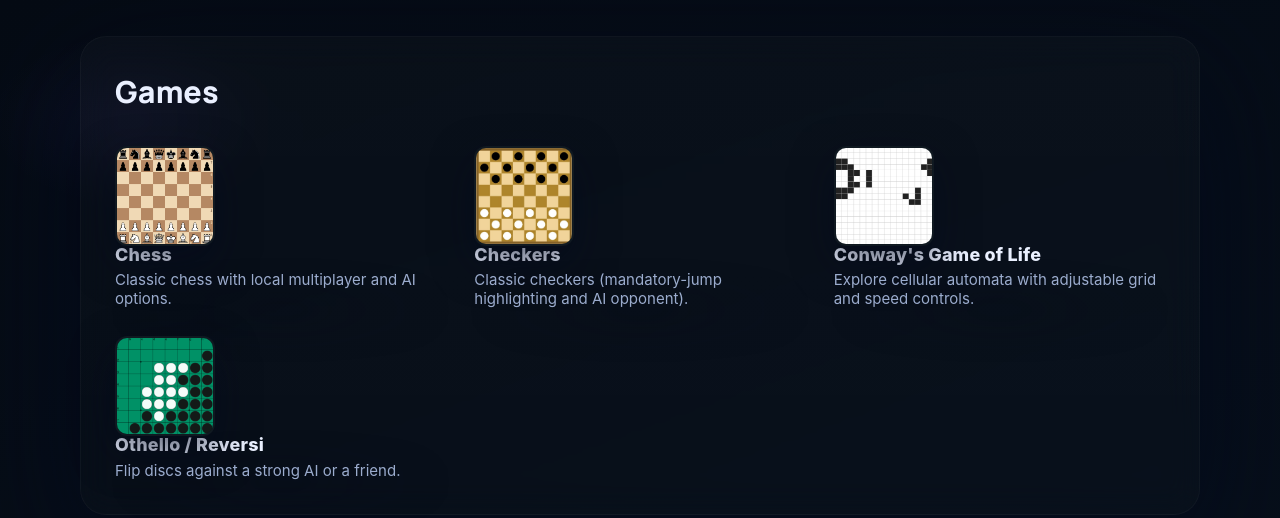
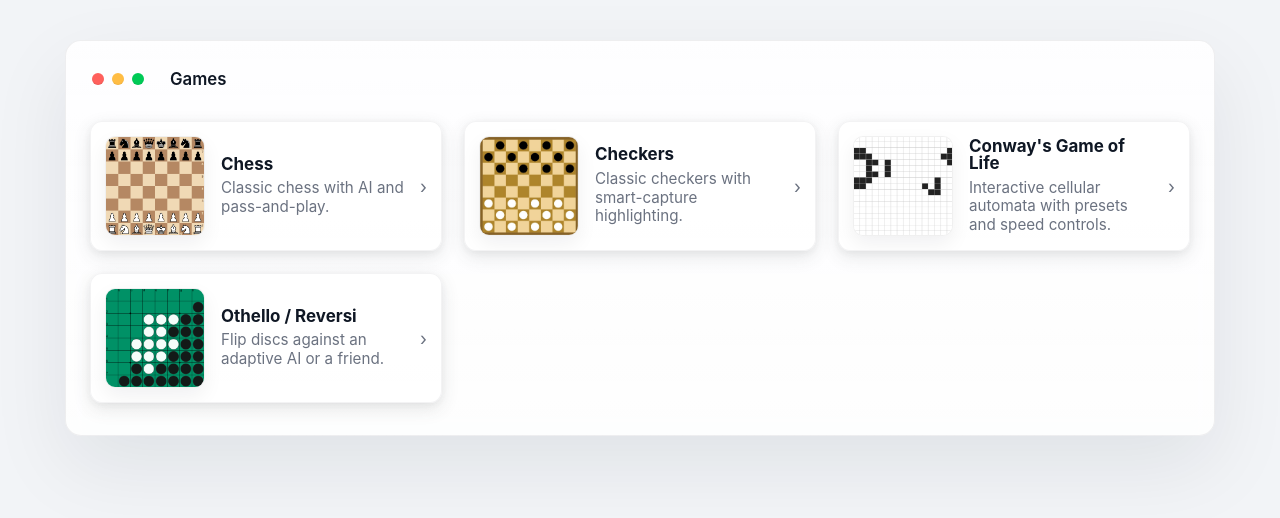
Before and after one commit to l-systems19/newchess, a plain HTML site: page index.html in a window 1280 px wide. Drawn offline with Linux system fonts and the light colour scheme.

Commit message:
Update index.html

```diff
--- a/index.html
+++ b/index.html
@@ -3,214 +3,160 @@
 <head>
   <meta charset="utf-8" />
   <meta name="viewport" content="width=device-width,initial-scale=1" />
-  <title>Games</title>
+  <title>Games — macOS style</title>
   <style>
-    /* Import high-quality title font */
-    @import url('https://fonts.googleapis.com/css2?family=Manrope:wght@600;800&display=swap');
-
+    /* macOS-like, professional UI (light, frosted windows) */
     :root{
-      /* Background */
-      --bg-1: #050b14; /* darker outer background */
-      --bg-2: #07101c; /* inner background slightly lighter */ /* inky */
-      --bg-vignette: radial-gradient(60% 60% at 10% 15%, rgba(124,92,255,0.06), transparent 18%), radial-gradient(50% 50% at 90% 85%, rgba(61,220,186,0.04), transparent 18%);
-
-      /* Card (contrast intentionally different from background) */
-      --card-top: #141821; /* cool silver-gray highlight */
-      --card-bottom: #0e121a; /* darker base for depth */ /* same as top to avoid sheen */ /* neutral matte base */ /* deeper base */
-      --card-border: rgba(255,255,255,0.03);
-
-      /* Accents */
-      --accent-primary: #7c5cff; /* indigo */
-      --accent-secondary: #2fd6b1; /* teal mint */
-      --muted: #9fb0d2; /* soft muted */
-      --text: #eaf0ff;
-
-      /* surfaces */
-      --glass: rgba(255,255,255,0.03);
-      --rim: inset 0 0 0 1px rgba(255,255,255,0.025);
-
-      /* sizing */
-      --radius: 14px;
-      --gap: 22px;
+      --bg: #f2f4f7;               /* canvas */
+      --vignette: linear-gradient(180deg, rgba(0,0,0,0.02), rgba(0,0,0,0.01));
+      --window-bg: rgba(255,255,255,0.75); /* frosted window */
+      --window-border: rgba(60,60,67,0.08);
+      --card-radius: 12px;
+      --card-elevation: 0 6px 18px rgba(60,64,67,0.12), 0 2px 6px rgba(60,64,67,0.06);
+      --card-elevation-hover: 0 20px 50px rgba(60,64,67,0.18), 0 6px 18px rgba(60,64,67,0.08);
+      --muted: #6b7280;
+      --text: #0f1724;
+      --accent: #007aff; /* macOS blue */
       --thumb-size-sm:56px;
-      --thumb-size-lg:92px;
-      --max-width:1120px;
-
-      /* elevation */
-      --elevation-1: 0 12px 36px rgba(4,10,32,0.60), 0 5px 12px rgba(4,10,32,0.32);
-      --elevation-2: 0 30px 80px rgba(4,10,32,0.74), 0 12px 34px rgba(4,10,32,0.42);
-      --card-shadow: 0 14px 42px rgba(6,10,24,0.65), 0 6px 18px rgba(6,10,24,0.38), inset 0 1px 0 rgba(255,255,255,0.04);
-
-      color-scheme: dark;
+      --thumb-size-lg:88px;
+      --max-width:1150px;
+      color-scheme: light;
+      -webkit-font-smoothing:antialiased;
+      -moz-osx-font-smoothing:grayscale;
     }
 
+    /* base */
     *{box-sizing:border-box;margin:0;padding:0}
     html,body{height:100%}
     body{
-      font-family: Inter, system-ui, -apple-system, 'Segoe UI', Roboto, 'Helvetica Neue', Arial;
-      background: var(--bg-vignette), linear-gradient(160deg,var(--bg-1),var(--bg-2));
+      font-family: -apple-system, BlinkMacSystemFont, "Segoe UI", Roboto, "Helvetica Neue", Arial;
+      background: var(--bg);
+      display:flex;align-items:flex-start;justify-content:center;padding:40px 20px;
       color:var(--text);
-      -webkit-font-smoothing:antialiased;
-      -moz-osx-font-smoothing:grayscale;
-      display:flex;align-items:flex-start;justify-content:center;padding:36px 20px;
     }
 
-    /* page container */
-    .wrap{
-      width:100%;max-width:var(--max-width);
-      background: linear-gradient(180deg, rgba(255,255,255,0.02), rgba(255,255,255,0.01));
-      border-radius:26px;padding:34px;backdrop-filter:blur(16px);box-shadow:0 36px 120px rgba(3,8,28,0.7);
-      border: 1px solid var(--card-border);
+    /* container window */
+    .window{
+      width:100%;max-width:var(--max-width);border-radius:16px;padding:20px;backdrop-filter:blur(10px) saturate(120%);
+      background: linear-gradient(180deg, rgba(255,255,255,0.9), rgba(255,255,255,0.86));
+      border: 1px solid var(--window-border);box-shadow: 0 30px 80px rgba(16,24,40,0.08);
     }
 
-    header{display:flex;align-items:center;gap:20px;margin-bottom:28px}
-    .brand{display:flex;flex-direction:column}
-    .brand h1{
-      font-family: 'Manrope', Inter, system-ui, -apple-system, 'Segoe UI', Roboto;
-      font-weight:800;font-size:1.9rem;letter-spacing:0.2px;margin-bottom:4px;color:var(--text);
-    }
-    .brand p{font-size:0.94rem;color:var(--muted);opacity:0.98;margin-top:2px}
+    /* macOS-style header*/
+    .win-header{display:flex;align-items:center;gap:14px;padding:8px 6px;margin-bottom:12px}
+    .win-controls{display:flex;gap:8px;align-items:center;margin-right:8px}
+    .dot{width:12px;height:12px;border-radius:50%;display:inline-block}
+    .dot.close{background:#ff605c;box-shadow:inset 0 -1px 0 rgba(0,0,0,0.08)}
+    .dot.min{background:#ffbd44;box-shadow:inset 0 -1px 0 rgba(0,0,0,0.06)}
+    .dot.max{background:#00ca56;box-shadow:inset 0 -1px 0 rgba(0,0,0,0.06)}
+    .header-title{font-weight:600;font-size:1.05rem;color:var(--text);margin-left:4px}
 
-    /* games grid (denser, high-quality layout) */
+    /* layout grid */
     .games{
-      display:grid;grid-template-columns:repeat(2,1fr);gap:26px;list-style:none;padding:0;margin:0;
+      display:grid;gap:18px;grid-template-columns:repeat(2,1fr);list-style:none;padding:12px 4px;margin:0;
     }
 
-    /* card */
-    .card{
-      flex-direction:row; /* ensure image stays beside text */$1background: linear-gradient(180deg, var(--card-top) 0%, var(--card-bottom) 100%);
-      /* matte surface: remove reflective lighting */
-      box-shadow: var(--card-shadow);
-      text-decoration:none;color:inherit;transition:transform .30s cubic-bezier(.2,.9,.3,1),box-shadow .30s,filter .30s;
-      overflow:visible;position:relative;min-height:84px;transform-style:preserve-3d;z-index:0;isolation:isolate;
-    }
-
-
-    /* subtle focus ring for keyboard users */
-    .card:focus{outline:none}
-    .card:focus-visible{box-shadow:var(--elevation-2);transform:translateY(-10px);border-radius:20px}
-
-    /* ground halo to reinforce floating (subtle) */
-    .card::after{
-      content:"";position:absolute;left:12px;right:12px;bottom:-20px;height:36px;
-      background: radial-gradient(ellipse at center, rgba(2,6,20,0.70) 0%, rgba(2,6,20,0.14) 38%, transparent 80%);
-      filter: blur(18px);z-index:-1;border-radius:50%;transition:all .28s cubic-bezier(.2,.9,.3,1);
-      pointer-events:none;opacity:1;
-    }
-
-    /* hover elevation */
-    .card:hover{transform:translateY(-18px) scale(1.018) rotateX(0.25deg);box-shadow:var(--elevation-2);filter:brightness(1.03)}
-    .card:hover::after{bottom:-36px;transform:scale(1.08);filter:blur(22px);opacity:0.98}
-    .card:active{transform:translateY(-6px) scale(.998)}
-
-    /* thumbnail */
-
-    .thumb{
-      width:var(--thumb-size-lg);height:var(--thumb-size-lg);flex:0 0 var(--thumb-size-lg);
-      border-radius:12px;object-fit:cover;background:#08121a;border:2px solid rgba(255,255,255,0.03);
-      box-shadow:0 16px 40px rgba(3,8,28,0.6);display:block;transform:translateZ(12px);
-    }
-
-    /* metadata */
-    .meta{display:flex;flex-direction:column;min-width:0}
-    .title{font-size:1.12rem;font-weight:800;margin-bottom:6px;line-height:1.02;color:var(--text);letter-spacing:0.2px}
-    .title .accent{color:var(--accent-primary)}
-    .desc{font-size:0.94rem;color:var(--muted);opacity:0.98}
-    .meta-row{display:flex;align-items:center;justify-content:space-between;gap:12px}
-
-    /* small CTA / chevron */
-    .chev{font-size:1rem;color:var(--muted);opacity:0.92}
-
-    /* responsive tweaks */
     @media (min-width:1200px){
-      .games{grid-template-columns:repeat(3,1fr);gap:28px}
+      .games{grid-template-columns:repeat(3,1fr);gap:22px}
       :root{--thumb-size-lg:100px}
     }
 
     @media (max-width:860px){
-      .games{grid-template-columns:repeat(1,1fr);gap:18px}
+      .games{grid-template-columns:repeat(1,1fr)}
       :root{--thumb-size-lg:72px}
-      .wrap{padding:22px}
     }
 
-    @media (max-width:420px){
-      .wrap{padding:14px}
-      :root{--thumb-size-lg:56px}
-      .title{font-size:1rem}
-      .desc{font-size:0.82rem}
+    /* macOS-like card */
+    .card{
+      display:flex;align-items:center;gap:16px;padding:14px;border-radius:var(--card-radius);
+      background: var(--window-bg);border:1px solid rgba(60,60,67,0.06);
+      box-shadow:var(--card-elevation);transition:transform .22s ease,box-shadow .22s ease;
+      text-decoration:none;color:inherit;overflow:hidden;position:relative;min-height:84px;
+    }
+    .card:hover{transform:translateY(-8px);box-shadow:var(--card-elevation-hover)}
+    .card:active{transform:translateY(-2px)}
+
+    .thumb{
+      width:var(--thumb-size-lg);height:var(--thumb-size-lg);flex:0 0 var(--thumb-size-lg);
+      border-radius:10px;object-fit:cover;border:1px solid rgba(0,0,0,0.06);box-shadow:0 8px 20px rgba(16,24,40,0.06);
+      background:linear-gradient(180deg, rgba(255,255,255,0.6), rgba(255,255,255,0.5));
     }
 
-    /* reduced motion */
-    @media (prefers-reduced-motion:reduce){
-      .card, .card:hover, .card:focus-visible{transition:none;transform:none}
-      .card::after{display:none}
-    }
+    .meta{display:flex;flex-direction:column;min-width:0}
+    .title{font-weight:700;font-size:1.06rem;line-height:1.04;color:var(--text);margin-bottom:6px}
+    .desc{font-size:0.95rem;color:var(--muted);line-height:1.22}
 
+    /* subtle chevron */
+    .chev{margin-left:auto;color:var(--muted);font-size:18px}
+
+    /* accessibility */
+    .card:focus{outline:2px solid rgba(0,122,255,0.18);outline-offset:3px}
+    @media (prefers-reduced-motion:reduce){.card{transition:none}}
+
+    /* small helpers */
     .sr-only{position:absolute;width:1px;height:1px;padding:0;margin:-1px;overflow:hidden;clip:rect(0 0 0 0);white-space:nowrap;border:0}
   </style>
 </head>
 <body>
-  <div class="wrap" role="main">
-    <header>
-      <div class="brand">
-        <h1>Games</h1>
-        <p></p>
+  <div class="window" role="main" aria-label="Games">
+    <div class="win-header" aria-hidden="false">
+      <div class="win-controls" aria-hidden="true">
+        <span class="dot close" aria-hidden="true"></span>
+        <span class="dot min" aria-hidden="true"></span>
+        <span class="dot max" aria-hidden="true"></span>
       </div>
-    </header>
+      <div class="header-title">Games</div>
+    </div>
 
     <ul class="games" role="list">
 
       <li>
-        <a class="card" href="chess.html" aria-labelledby="title-chess" role="link">
+        <a class="card" href="chess.html" aria-labelledby="title-chess">
           <img class="thumb" src="chess.jpeg" alt="Chess thumbnail" loading="lazy" width="160" height="160">
           <div class="meta">
-            <div class="meta-row">
-              <h3 id="title-chess" class="title">Chess</h3>
-            </div>
-            <p class="desc">Classic chess with local multiplayer and AI options.</p>
+            <div class="title" id="title-chess">Chess</div>
+            <div class="desc">Classic chess with AI and pass-and-play.</div>
           </div>
+          <div class="chev" aria-hidden="true">›</div>
         </a>
       </li>
 
       <li>
-        <a class="card" href="checkers.html" aria-labelledby="title-checkers" role="link">
+        <a class="card" href="checkers.html" aria-labelledby="title-checkers">
           <img class="thumb" src="checkers.jpeg" alt="Checkers thumbnail" loading="lazy" width="160" height="160">
           <div class="meta">
-            <div class="meta-row">
-              <h3 id="title-checkers" class="title">Checkers</h3>
-            </div>
-            <p class="desc">Classic checkers (mandatory-jump highlighting and AI opponent).</p>
+            <div class="title" id="title-checkers">Checkers</div>
+            <div class="desc">Classic checkers with smart-capture highlighting.</div>
           </div>
+          <div class="chev" aria-hidden="true">›</div>
         </a>
       </li>
 
       <li>
-        <a class="card" href="conway.html" aria-labelledby="title-conway" role="link">
+        <a class="card" href="conway.html" aria-labelledby="title-conway">
           <img class="thumb" src="conway.gif" alt="Conway's Game of Life thumbnail" loading="lazy" width="160" height="160">
           <div class="meta">
-            <div class="meta-row">
-              <h3 id="title-conway" class="title">Conway's Game of Life</h3>
-            </div>
-            <p class="desc">Explore cellular automata with adjustable grid and speed controls.</p>
+            <div class="title" id="title-conway">Conway's Game of Life</div>
+            <div class="desc">Interactive cellular automata with presets and speed controls.</div>
           </div>
+          <div class="chev" aria-hidden="true">›</div>
         </a>
       </li>
 
       <li>
-        <a class="card" href="othello.html" aria-labelledby="title-othello" role="link">
+        <a class="card" href="othello.html" aria-labelledby="title-othello">
           <img class="thumb" src="othello.jpeg" alt="Othello thumbnail" loading="lazy" width="160" height="160">
           <div class="meta">
-            <div class="meta-row">
-              <h3 id="title-othello" class="title">Othello / Reversi</h3>
-            </div>
-            <p class="desc">Flip discs against a strong AI or a friend.</p>
+            <div class="title" id="title-othello">Othello / Reversi</div>
+            <div class="desc">Flip discs against an adaptive AI or a friend.</div>
           </div>
+          <div class="chev" aria-hidden="true">›</div>
         </a>
       </li>
 
     </ul>
 
-    <p class="sr-only" aria-hidden="false">Place the image files (chess.jpeg, checkers.jpeg, conway.gif, othello.jpeg) in the same folder as this HTML file.</p>
+    <p class="sr-only">Place the image files (chess.jpeg, checkers.jpeg, conway.gif, othello.jpeg) in the same folder as this HTML file.</p>
   </div>
 </body>
 </html>
```
